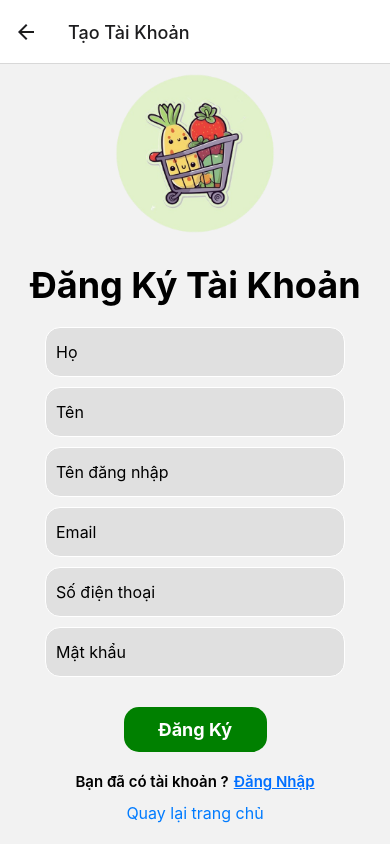
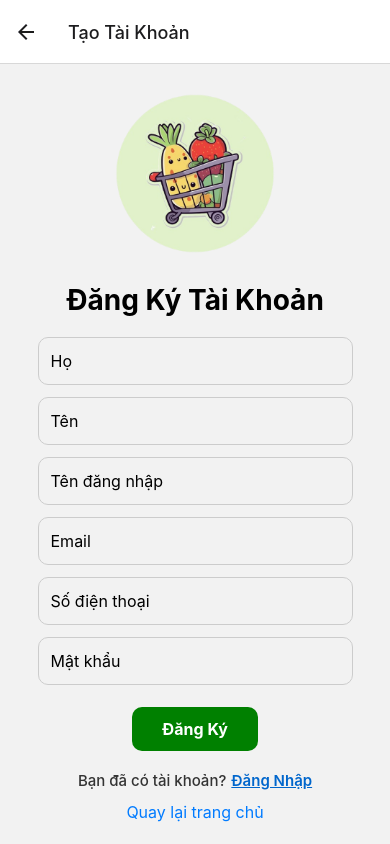
Before and after one commit to LeDat10/project-product-management, a React Native app: screen /register in a window 390 px wide. Built offline with nearby package versions, Linux system fonts and the light colour scheme.

Commit message:
hoan thien phan dang ky & add design forgotpw

```diff
--- a/App.tsx
+++ b/App.tsx
@@ -24,6 +24,7 @@ import LognIn from "./components/lognIn";
 import Register from "./components/register";
 import Account from "./components/account";
 import DetailProduct from "./components/detail_product";
+import ForgotPassword from "./components/forgotpw";
 
 SplashScreen.preventAutoHideAsync();
 
@@ -77,6 +78,11 @@ const App = () => {
               component={DetailProduct}
               options={{ title: "Chi tiết sản phẩm" }}
             />
+            <Stack.Screen
+              name="forgotpw"
+              component={ForgotPassword}
+              options={{ title: "Quên mật khẩu" }}
+            />
           </Stack.Navigator>
         </NavigationContainer>
       </SafeAreaView>
--- /dev/null
+++ b/components/forgotpw.tsx
@@ -0,0 +1,135 @@
+import { NavigationProp, useNavigation } from "@react-navigation/native";
+import React, { useState } from "react";
+import {
+  View,
+  Text,
+  StyleSheet,
+  TouchableOpacity,
+  TextInput,
+  Image,
+  Alert,
+  ScrollView,
+  KeyboardAvoidingView,
+  Platform,
+} from "react-native";
+import forgotPassword from "../services/accountService";
+import AsyncStorage from "@react-native-async-storage/async-storage";
+import accountService from "../services/accountService";
+
+type ForgotPasswordScreen = NavigationProp<RootStackParamList, "forgotpw">;
+
+interface Props {
+  navigation: ForgotPasswordScreen;
+}
+
+const ForgotPassword = ({ navigation }: Props) => {
+
+  const [email, setEmail] = useState("");
+  const [isLoading, setIsLoading] = useState(false);
+
+  const handleForgotPassword = async () => {
+    if (!email) {
+      Alert.alert("Thông tin không hợp lệ. Vui lòng không bỏ trống.");
+      return;
+    }
+    const isValidEmail = (email: string) =>
+      /^[^\s@]+@[^\s@]+\.[^\s@]+$/.test(email);
+
+    if (!isValidEmail(email)) {
+      Alert.alert("Email không hợp lệ. Vui lòng nhập đúng định dạng.");
+      return;
+    }
+    try {
+      setIsLoading(true);
+      const response = await accountService.forgotPassword(email);
+      if (response && response.code === 200) {
+        Alert.alert(
+          "Thành công",
+          response.message || "Đã gửi email đặt lại mật khẩu!"
+        );
+        navigation.navigate("login");
+      } else {
+        Alert.alert("Lỗi", response.message || "Có lỗi xảy ra!");
+      }
+    } catch (error) {
+      Alert.alert("Lỗi", "Có lỗi xảy ra!");
+    } finally {
+      setIsLoading(false);
+    }
+  }
+
+  return (
+    <ScrollView>
+      <View style={styles.container}>
+        <Image style={styles.logo} source={require("../assets/logo.png")} />
+        <Text style={styles.text1}> Đặt lại mật khẩu  </Text>
+        <TextInput
+          style={styles.input1}
+          placeholder="Nhập email"
+          keyboardType="email-address"
+          autoCapitalize="none"
+          autoCorrect={false}
+          value={email}
+          textContentType="emailAddress"
+          onChangeText={setEmail}>
+        </TextInput>
+        <TouchableOpacity
+          style={styles.button}
+          onPress={handleForgotPassword}>
+          <Text style={styles.text2}>Tiếp theo</Text>
+        </TouchableOpacity>
+      </View>
+    </ScrollView>
+  );
+};
+
+const styles = StyleSheet.create({
+  container: {
+    flex: 1,
+    justifyContent: "center",
+    alignItems: "center",
+    color: "#000",
+  },
+  logo: {
+    width: 200,
+    height: 200,
+    marginBottom: 20,
+  },
+  text1: {
+    width: 300,
+    height: 50,
+    fontSize: 25,
+    fontWeight: "bold",
+    textAlign: "center",
+  },
+  input1: {
+    width: 300,
+    height: 60,
+    fontFamily: "Istok",
+    fontSize: 16,
+    borderColor: "#fff",
+    backgroundColor: "#e0e0e0",
+    borderWidth: 1,
+    borderRadius: 15,
+    marginBottom: 0.5,
+    color: "#000",
+
+  },
+  button: {
+    width: 143,
+    height: 45,
+    marginTop: 20,
+    backgroundColor: "green",
+    borderRadius: 20,
+    marginBottom: 20,
+  },
+  text2:{
+    textAlign: "center",
+    color: "white",
+    fontSize: 15,
+    fontWeight: "600",
+    paddingTop: 10,
+  },
+});
+
+export default ForgotPassword;
--- a/components/lognIn.tsx
+++ b/components/lognIn.tsx
@@ -17,6 +17,7 @@ import accountService, {
   UserResponse,
 } from "../services/accountService";
 
+
 type LoginScreen = NavigationProp<RootStackParamList, "login">;
 
 interface Props {
@@ -26,7 +27,7 @@ interface Props {
 const LognIn = ({ navigation }: Props) => {
   const [email, setEmail] = useState("");
   const [password, setPassword] = useState("");
-  const [isLoading, setIsLoading] = useState(false); // Cái trạng thái màn hình chờ khi đăng nhập để tránh đăng nhập nhiều lần
+  const [isLoading, setIsLoading] = useState(false);
 
   const handleLogin = async () => {
     if (!email || !password) {
@@ -41,7 +42,7 @@ const LognIn = ({ navigation }: Props) => {
       };
 
       const response = await accountService.login(loginData);
-
+      console.log(response);
       if (response && (response as UserResponse).code === 200) {
         await AsyncStorage.setItem("token", (response as UserResponse).token!);
         if ((response as UserResponse).cartId) {
@@ -88,9 +89,14 @@ const LognIn = ({ navigation }: Props) => {
           secureTextEntry={true}
         />
 
-        <Text style={styles.quenpass}>Bạn đã quên mật khẩu?</Text>
+        <Text style={styles.quenpass}
+          onPress={() => navigation.navigate("forgotpw")}
+        >
+          Bạn đã quên mật khẩu?</Text>
 
-        <TouchableOpacity style={styles.button} onPress={handleLogin}>
+        <TouchableOpacity
+            style={styles.button}
+            onPress={handleLogin}>
           <Text style={styles.text3}>Đăng Nhập</Text>
         </TouchableOpacity>
 
--- a/components/register.tsx
+++ b/components/register.tsx
@@ -1,4 +1,3 @@
-import { NavigationProp, useNavigation } from "@react-navigation/native";
 import React, { useState } from "react";
 import {
   View,
@@ -11,11 +10,11 @@ import {
   Modal,
   Button,
   ActivityIndicator,
+  ScrollView,
 } from "react-native";
-import { ScrollView } from "react-native-gesture-handler";
+import { NavigationProp } from "@react-navigation/native";
 import accountService, {
   RegisterData,
-  UserResponse,
   ConfirmOTPData,
 } from "../services/accountService";
 
@@ -26,60 +25,54 @@ interface Props {
 }
 
 const Register = ({ navigation }: Props) => {
-  const [username, setUsername] = useState<string>("");
-  const [password, setPassword] = useState<string>("");
-  const [lastname, setLastname] = useState<string>("");
-  const [firstname, setFirstname] = useState<string>("");
-  const [email, setEmail] = useState<string>("");
-  const [phone, setPhone] = useState<string>("");
-  const [otp, setOtp] = useState<string>("");
+  const [form, setForm] = useState({
+    username: "",
+    password: "",
+    firstname: "",
+    lastname: "",
+    email: "",
+    phone: "",
+  });
+  const [otp, setOtp] = useState("");
   const [otpModalVisible, setOtpModalVisible] = useState(false);
-  const [isLoading, setisLoading] = useState(false);
+  const [isLoading, setIsLoading] = useState(false);
+
+  const handleChange = (field: string, value: string) => {
+    setForm((prev) => ({ ...prev, [field]: value }));
+  };
 
   const handleRegister = async () => {
-    if (!username || !password || !lastname || !firstname || !email || !phone) {
-      Alert.alert("Thông tin không hợp lệ. Vui lòng không bỏ trống.");
+    const { username, password, firstname, lastname, email, phone } = form;
+
+    if (!username || !password || !firstname || !lastname || !email || !phone) {
+      Alert.alert("Thông tin không hợp lệ", "Vui lòng không bỏ trống.");
       return;
     }
-    setisLoading(true);
+
+    setIsLoading(true);
     try {
-      const registerData: RegisterData = {
-        email: email,
-        password: password,
-        username: username,
-        firstname: firstname,
-        lastname: lastname,
-        phone: phone,
-      };
-
+      const registerData: RegisterData = { ...form };
       const response = await accountService.register(registerData);
 
-      if (response && (response as UserResponse).code === 200) {
+      if (response?.data.code === 200) {
+        setOtpModalVisible(true);
         Alert.alert(
           "Đăng ký thành công",
-          (response as UserResponse).message ||
-            "Vui lòng kiểm tra email để xác thực.",
+          (response as any).message || "Vui lòng kiểm tra email để xác thực.",
           [
             {
-              text: "OK",
-              onPress: () => setOtpModalVisible(true),
+              text: "Chuyển đến đăng nhập",
+              onPress: () => navigation.navigate("login"),
             },
           ]
         );
       } else {
-        Alert.alert(
-          "Đăng ký thất bại",
-          (response as any).message || "Có lỗi xảy ra khi đăng ký."
-        );
+        Alert.alert("Đăng ký thất bại", (response as any).message || "Đã xảy ra lỗi.");
       }
     } catch (error: any) {
-      console.error("Registration error:", error);
-      Alert.alert(
-        "Lỗi",
-        error.message || "Không thể kết nối đến server. Vui lòng thử lại."
-      );
+      Alert.alert("Lỗi", error.message || "Không thể kết nối đến server.");
     } finally {
-      setisLoading(false);
+      setIsLoading(false);
     }
   };
 
@@ -88,34 +81,24 @@ const Register = ({ navigation }: Props) => {
       Alert.alert("Lỗi", "Vui lòng nhập mã OTP");
       return;
     }
-    setisLoading(true);
+
+    setIsLoading(true);
     try {
-      const ConfirmOTPData: ConfirmOTPData = {
-        email: email,
-        otp: otp,
-      };
-      const otpResponse = await accountService.confirmOTP(ConfirmOTPData);
+      const data: ConfirmOTPData = { email: form.email, otp };
+      const otpResponse = await accountService.confirmOTP(data);
 
-      if (otpResponse && otpResponse.code === 200) {
+      if (otpResponse?.code === 200) {
         setOtpModalVisible(false);
         Alert.alert("Thành công", otpResponse.message, [
-          {
-            text: "Đăng nhập",
-            onPress: () => navigation.navigate("login"),
-          },
+          { text: "Đăng nhập", onPress: () => navigation.navigate("login") },
         ]);
       } else {
-        Alert.alert("Thông báo", otpResponse.message, [
-          {
-            text: "OK",
-            style: "cancel",
-          },
-        ]);
+        Alert.alert("Thông báo", otpResponse.message || "OTP không hợp lệ.");
       }
-    } catch (error: any) {
-      Alert.alert("Lỗi", "Không thể xác thực email, vui lòng thử lại.");
+    } catch {
+      Alert.alert("Lỗi", "Không thể xác thực email.");
     } finally {
-      setisLoading(false);
+      setIsLoading(false);
     }
   };
 
@@ -123,183 +106,45 @@ const Register = ({ navigation }: Props) => {
     <ScrollView>
       <View style={styles.container}>
         <Image style={styles.logo} source={require("../assets/logo.png")} />
-        <Text style={styles.slogan}>Đăng Ký Tài Khoản</Text>
-        <TextInput
-          style={styles.input}
-          placeholder="Họ"
-          maxLength={25}
-          value={firstname}
-          onChangeText={setFirstname}
-        />
-        <TextInput
-          style={styles.input}
-          placeholder="Tên"
-          value={lastname}
-          onChangeText={setLastname}
-        />
-        <TextInput
-          style={styles.input}
-          placeholder="Tên đăng nhập"
-          maxLength={25}
-          value={username}
-          onChangeText={setUsername}
-        />
-        <TextInput
-          style={styles.input}
-          placeholder="Email"
-          value={email}
-          onChangeText={setEmail}
-        />
-        <TextInput
-          style={styles.input}
-          placeholder="Số điện thoại"
-          value={phone}
-          onChangeText={setPhone}
-        />
-        <TextInput
-          style={styles.input}
-          placeholder="Mật khẩu"
-          value={password}
-          onChangeText={setPassword}
-        />
+        <Text style={styles.title}>Đăng Ký Tài Khoản</Text>
 
-        <TouchableOpacity
-          style={styles.button}
-          onPress={handleRegister}
-          disabled={isLoading}
-        >
-          <Text style={styles.text1}>Đăng Ký</Text>
+        <TextInput style={styles.input} placeholder="Họ" value={form.firstname} onChangeText={(val) => handleChange("firstname", val)} />
+        <TextInput style={styles.input} placeholder="Tên" value={form.lastname} onChangeText={(val) => handleChange("lastname", val)} />
+        <TextInput style={styles.input} placeholder="Tên đăng nhập" value={form.username} onChangeText={(val) => handleChange("username", val)} />
+        <TextInput style={styles.input} placeholder="Email" value={form.email} onChangeText={(val) => handleChange("email", val)} />
+        <TextInput style={styles.input} placeholder="Số điện thoại" keyboardType="numeric" maxLength={10} value={form.phone} onChangeText={(val) => handleChange("phone", val)} />
+        <TextInput style={styles.input} placeholder="Mật khẩu" secureTextEntry value={form.password} onChangeText={(val) => handleChange("password", val)} />
+
+        <TouchableOpacity style={styles.button} onPress={handleRegister} disabled={isLoading}>
+          <Text style={styles.buttonText}>Đăng Ký</Text>
         </TouchableOpacity>
 
         {isLoading && (
-          <View
-            style={{
-              position: "absolute",
-              top: 0,
-              left: 0,
-              right: 0,
-              bottom: 0,
-              justifyContent: "center",
-              backgroundColor: "rgba(0,0,0,0.4)",
-            }}
-          >
-            <ActivityIndicator size={"large"} color="#007bff" />
+          <View style={styles.loadingOverlay}>
+            <ActivityIndicator size="large" color="#007bff" />
           </View>
         )}
 
-        <Modal
-          visible={otpModalVisible}
-          transparent={true}
-          animationType="slide"
-          onRequestClose={() => setOtpModalVisible(false)}
-          style={{
-            backgroundColor: "white",
-            justifyContent: "center",
-            alignItems: "center",
-            borderRadius: 10,
-          }}
-        >
-          <View
-            style={{
-              flex: 1,
-              justifyContent: "center",
-              alignItems: "center",
-              backgroundColor: "rgba(0,0,0,0.6)",
-            }}
-          >
-            <View
-              style={{
-                backgroundColor: "white",
-                padding: 20,
-                borderRadius: 15,
-                width: "90%",
-                shadowColor: "#000",
-                shadowOffset: { width: 0, height: 2 },
-                shadowOpacity: 0.3,
-                shadowRadius: 5,
-                elevation: 5,
-              }}
-            >
-              <Text
-                style={{
-                  fontSize: 20,
-                  marginBottom: 15,
-                  fontWeight: "600",
-                  color: "#333",
-                }}
-              >
-                Xác thực OTP
-              </Text>
-              <Text style={{ marginBottom: 10, fontSize: 16, color: "#666" }}>
-                Vui lòng nhập mã OTP được gửi đến email của bạn.
-              </Text>
-              <TextInput
-                value="Mã OTP"
-                onChangeText={setOtp}
-                keyboardType="numeric"
-                placeholder="Nhập mã OTP"
-                style={{
-                  borderWidth: 1,
-                  borderColor: "#ccc",
-                  padding: 10,
-                  marginBottom: 10,
-                  borderRadius: 5,
-                  backgroundColor: "#f9f9f9",
-                }}
-              />
-              <View
-                style={{
-                  flexDirection: "row",
-                  justifyContent: "space-between",
-                }}
-              >
-                <Button
-                  title="Hủy"
-                  onPress={() => setOtpModalVisible(false)}
-                  color="#ff4444"
-                />
-
-                <Button
-                  title="Xác nhận"
-                  onPress={handleConfirmOtp}
-                  color="#007bff"
-                />
-
-                {isLoading && (
-                  <View
-                    style={{
-                      position: "absolute",
-                      top: 0,
-                      left: 0,
-                      right: 0,
-                      bottom: 0,
-                      justifyContent: "center",
-                      backgroundColor: "rgba(0,0,0,0.4)",
-                    }}
-                  >
-                    <ActivityIndicator size={"large"} color="#007bff" />
-                  </View>
-                )}
+        {/* OTP Modal */}
+        <Modal visible={otpModalVisible} transparent animationType="slide" onRequestClose={() => setOtpModalVisible(false)}>
+          <View style={styles.modalContainer}>
+            <View style={styles.modalContent}>
+              <Text style={styles.modalTitle}>Xác thực OTP</Text>
+              <Text style={styles.modalDescription}>Vui lòng nhập mã OTP được gửi đến email của bạn.</Text>
+              <TextInput style={styles.otpInput} keyboardType="numeric" placeholder="Mã OTP" value={otp} onChangeText={setOtp} />
+              <View style={styles.modalButtons}>
+                <Button title="Hủy" onPress={() => setOtpModalVisible(false)} color="#ff4444" />
+                <Button title="Xác nhận" onPress={handleConfirmOtp} color="#007bff" />
               </View>
             </View>
           </View>
         </Modal>
 
-        <View style={styles.rowContainer1}>
-          <Text style={styles.row1}>Bạn đã có tài khoản ?</Text>
-          <Text
-            style={styles.linkText1}
-            onPress={() => navigation.navigate("login")}
-          >
-            Đăng Nhập
-          </Text>
+        <View style={styles.footer}>
+          <Text style={styles.footerText}>Bạn đã có tài khoản?</Text>
+          <Text style={styles.link} onPress={() => navigation.navigate("login")}>Đăng Nhập</Text>
         </View>
-        <Text
-          style={styles.linkText2}
-          onPress={() => navigation.navigate("Home")}
-        >
-          Quay lại trang chủ
-        </Text>
+        <Text style={styles.backLink} onPress={() => navigation.navigate("Home")}>Quay lại trang chủ</Text>
       </View>
     </ScrollView>
   );
@@ -308,64 +153,103 @@ const Register = ({ navigation }: Props) => {
 const styles = StyleSheet.create({
   container: {
     flex: 1,
-    justifyContent: "center",
     alignItems: "center",
-    color: "#fff",
+    padding: 20
   },
   logo: {
     width: 180,
-    height: 179,
-    alignSelf: "center",
+    height: 179
   },
-  slogan: {
-    fontSize: 36,
+  title: {
+    fontSize: 28,
     fontWeight: "bold",
-    marginTop: 20,
+    marginVertical: 20
+  },
+  input: {
+    width: "90%",
+    height: 48,
+    borderWidth: 1,
+    borderColor: "#ccc",
+    borderRadius: 10,
+    backgroundColor: "#f2f2f2",
+    marginBottom: 12,
+    paddingHorizontal: 12,
+    fontSize: 16,
+  },
+  button: {
+    backgroundColor: "green",
+    paddingVertical: 12,
+    paddingHorizontal: 30,
+    borderRadius: 10,
+    marginTop: 10,
+  },
+  buttonText: {
+    color: "#fff",
+    fontWeight: "bold",
+    fontSize: 16
+  },
+  loadingOverlay: {
+    position: "absolute",
+    top: 0,
+    left: 0,
+    right: 0,
+    bottom: 0,
+    backgroundColor: "rgba(0,0,0,0.4)",
+    justifyContent: "center",
+    alignItems: "center",
+  },
+  modalContainer: {
+    flex: 1,
+    justifyContent: "center",
+    backgroundColor: "rgba(0,0,0,0.5)",
+  },
+  modalContent: {
+    backgroundColor: "white",
+    margin: 20,
+    borderRadius: 12,
+    padding: 20,
+    elevation: 10,
+  },
+  modalTitle: {
+    fontSize: 20,
+    fontWeight: "bold",
+    marginBottom: 10
+  },
+  modalDescription: {
+    fontSize: 16,
+    color: "#555",
+     marginBottom: 15
+  },
+  otpInput: {
+    borderWidth: 1,
+    borderColor: "#ccc",
+    borderRadius: 8,
+    padding: 10,
+    backgroundColor: "#f9f9f9",
     marginBottom: 20,
   },
-  input: {
-    width: 300,
-    height: 50,
-    borderWidth: 1,
-    fontSize: 16,
-    borderColor: "#fff",
-    backgroundColor: "#e0e0e0",
-    borderRadius: 15,
-    marginBottom: 10,
-    color: "#000",
-    paddingHorizontal: 10,
+  modalButtons: {
+    flexDirection: "row",
+    justifyContent: "space-between",
   },
-  button: {
-    width: 143,
-    height: 45,
-    backgroundColor: "green",
-    borderRadius: 15,
-    justifyContent: "center",
-    alignItems: "center",
-    marginTop: 20,
-  },
-  text1: {
-    fontSize: 18,
-    color: "#fff",
-    fontWeight: "bold",
-  },
-  rowContainer1: {
+  footer: {
     flexDirection: "row",
     marginTop: 20,
+    alignItems: "center",
   },
-  row1: {
+  footerText: {
     fontSize: 15,
-    color: "#000",
-    fontWeight: "600",
+    fontWeight: "500",
+    color: "#333",
   },
-  linkText1: {
-    color: "#006FFF",
+  link: {
     fontSize: 15,
+    color: "#0066cc",
     fontWeight: "600",
     marginLeft: 5,
     textDecorationLine: "underline",
   },
-  linkText2: {
+  backLink: {
     fontSize: 16,
     color: "#007bff",
     marginVertical: 12,
--- a/types/route.d.ts
+++ b/types/route.d.ts
@@ -15,6 +15,7 @@ type RootStackParamList = {
   cart: undefined;
   menu: undefined;
   login: undefined;
+  forgotpw: undefined;
   register: undefined;
   account: undefined;
   "detail-product":
```
